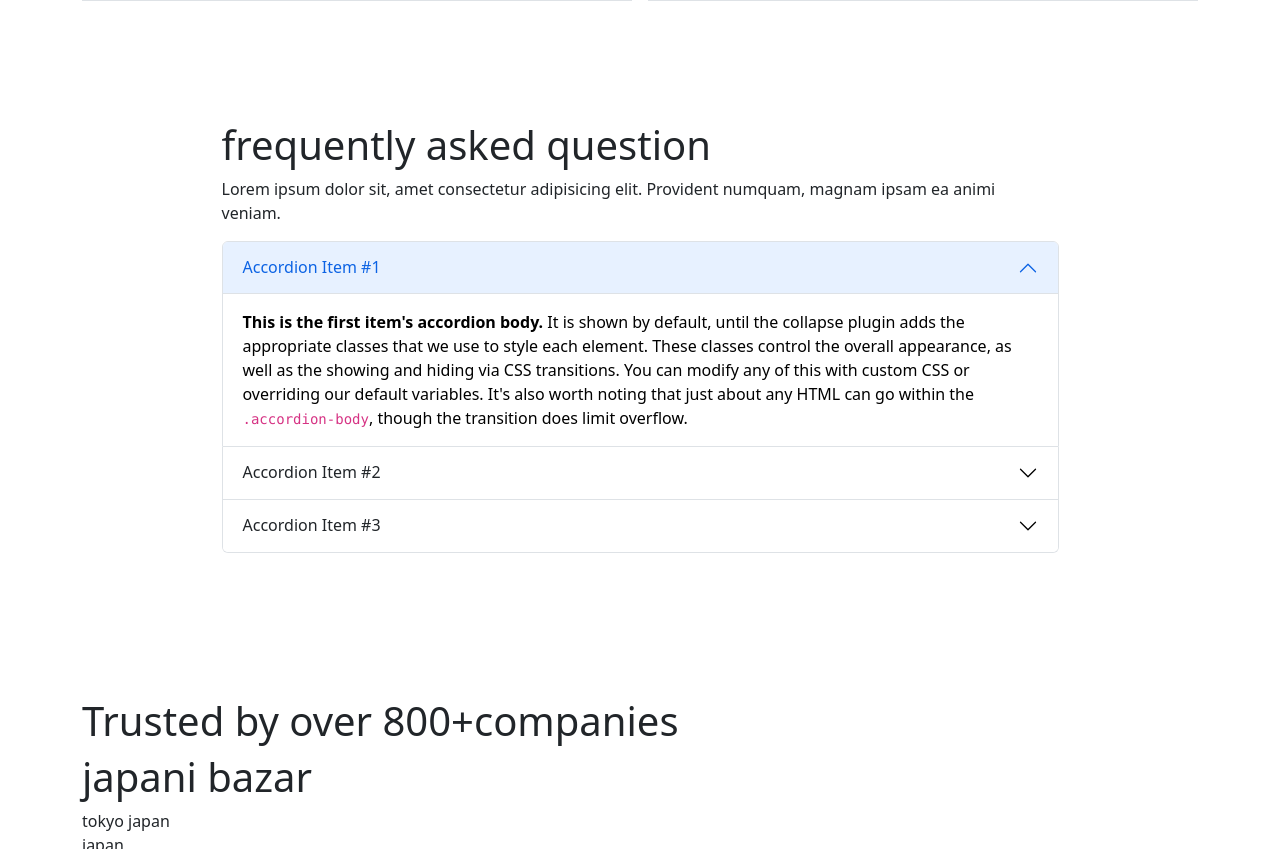
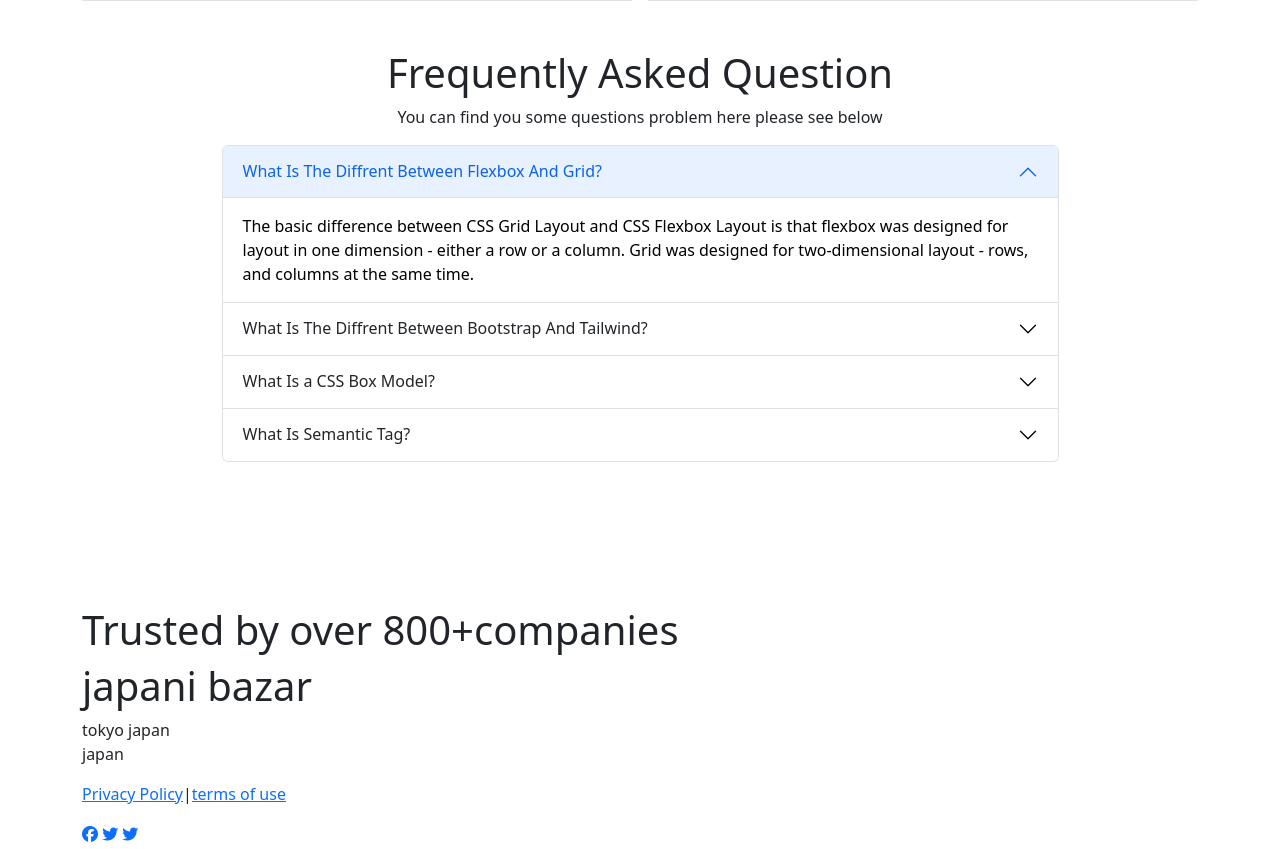
Before and after one commit to sayfulislam145/learning-center, a plain HTML site: page index.html in a window 1280 px wide. Shown: the part 3658-4507 px from the top of the page. Drawn offline with nearby package versions, Linux system fonts and the light colour scheme.

Commit message:
frequently asked section

```diff
--- a/index.html
+++ b/index.html
@@ -429,23 +429,12 @@
         </section>
     </main>
     <!-- feedback section end -->
-
-
-
-
-
-
-
-
-
-
-    <br><br><br><br><br>
-    <section class="container">
+    <!-- frequently asked question section start-->
+    <section class="container mt-5">
         <div class="w-75 m-auto">
-            <div>
-                <h1>frequently asked question</h1>
-                <p>Lorem ipsum dolor sit, amet consectetur adipisicing elit. Provident numquam, magnam ipsam ea animi
-                    veniam.</p>
+            <div class="text-center">
+                <h1>Frequently Asked Question</h1>
+                <p>You can find you some questions problem here please see below</p>
             </div>
             <div>
                 <div class="accordion" id="accordionExample">
@@ -453,18 +442,15 @@
                         <h2 class="accordion-header" id="headingOne">
                             <button class="accordion-button" type="button" data-bs-toggle="collapse"
                                 data-bs-target="#collapseOne" aria-expanded="true" aria-controls="collapseOne">
-                                Accordion Item #1
+                                What Is The Diffrent Between Flexbox And Grid?
                             </button>
                         </h2>
                         <div id="collapseOne" class="accordion-collapse collapse show" aria-labelledby="headingOne"
                             data-bs-parent="#accordionExample">
                             <div class="accordion-body">
-                                <strong>This is the first item's accordion body.</strong> It is shown by default, until
-                                the collapse plugin adds the appropriate classes that we use to style each element.
-                                These classes control the overall appearance, as well as the showing and hiding via CSS
-                                transitions. You can modify any of this with custom CSS or overriding our default
-                                variables. It's also worth noting that just about any HTML can go within the
-                                <code>.accordion-body</code>, though the transition does limit overflow.
+                                The basic difference between CSS Grid Layout and CSS Flexbox Layout is that flexbox was
+                                designed for layout in one dimension - either a row or a column. Grid was designed for
+                                two-dimensional layout - rows, and columns at the same time.
                             </div>
                         </div>
                     </div>
@@ -472,18 +458,16 @@
                         <h2 class="accordion-header" id="headingTwo">
                             <button class="accordion-button collapsed" type="button" data-bs-toggle="collapse"
                                 data-bs-target="#collapseTwo" aria-expanded="false" aria-controls="collapseTwo">
-                                Accordion Item #2
+                                What Is The Diffrent Between Bootstrap And Tailwind?
                             </button>
                         </h2>
                         <div id="collapseTwo" class="accordion-collapse collapse" aria-labelledby="headingTwo"
                             data-bs-parent="#accordionExample">
                             <div class="accordion-body">
-                                <strong>This is the second item's accordion body.</strong> It is hidden by default,
-                                until the collapse plugin adds the appropriate classes that we use to style each
-                                element. These classes control the overall appearance, as well as the showing and hiding
-                                via CSS transitions. You can modify any of this with custom CSS or overriding our
-                                default variables. It's also worth noting that just about any HTML can go within the
-                                <code>.accordion-body</code>, though the transition does limit overflow.
+                                Tailwind offers predesigned widgets to build a site from scratch with fast UI
+                                development. Bootstrap comes with a set of pre-styled responsive, mobile-first
+                                components that possess a definite UI kit. Tailwind CSS uses a set of utility classes to
+                                create a neat UI with more flexibility and uniqueness.
                             </div>
                         </div>
                     </div>
@@ -491,18 +475,31 @@
                         <h2 class="accordion-header" id="headingThree">
                             <button class="accordion-button collapsed" type="button" data-bs-toggle="collapse"
                                 data-bs-target="#collapseThree" aria-expanded="false" aria-controls="collapseThree">
-                                Accordion Item #3
+                                What Is a CSS Box Model?
                             </button>
                         </h2>
                         <div id="collapseThree" class="accordion-collapse collapse" aria-labelledby="headingThree"
                             data-bs-parent="#accordionExample">
                             <div class="accordion-body">
-                                <strong>This is the third item's accordion body.</strong> It is hidden by default, until
-                                the collapse plugin adds the appropriate classes that we use to style each element.
-                                These classes control the overall appearance, as well as the showing and hiding via CSS
-                                transitions. You can modify any of this with custom CSS or overriding our default
-                                variables. It's also worth noting that just about any HTML can go within the
-                                <code>.accordion-body</code>, though the transition does limit overflow.
+                                The CSS box model is essentially a box that wraps around every HTML element. It consists
+                                of: margins, borders, padding, and the actual content.
+                            </div>
+                        </div>
+                    </div>
+                    <div class="accordion-item">
+                        <h2 class="accordion-header" id="headingfour">
+                            <button class="accordion-button collapsed" type="button" data-bs-toggle="collapse"
+                                data-bs-target="#collapsefour" aria-expanded="false" aria-controls="collapsefour">
+                                What Is Semantic Tag?
+                            </button>
+                        </h2>
+                        <div id="collapsefour" class="accordion-collapse collapse" aria-labelledby="headingfour"
+                            data-bs-parent="#accordionExample">
+                            <div class="accordion-body">
+                                Semantic HTML elements are those that clearly describe their meaning in a human- and
+                                machine-readable way. Elements such as <header> , <footer> and <article> are all
+                                            considered semantic because they accurately describe the purpose of the
+                                            element and the type of content that is inside them.
                             </div>
                         </div>
                     </div>
@@ -510,6 +507,8 @@
             </div>
         </div>
     </section>
+    <!-- frequently asked question section end -->
+
     <br><br><br><br><br><br>
     <section class="container">
         <div>
```
